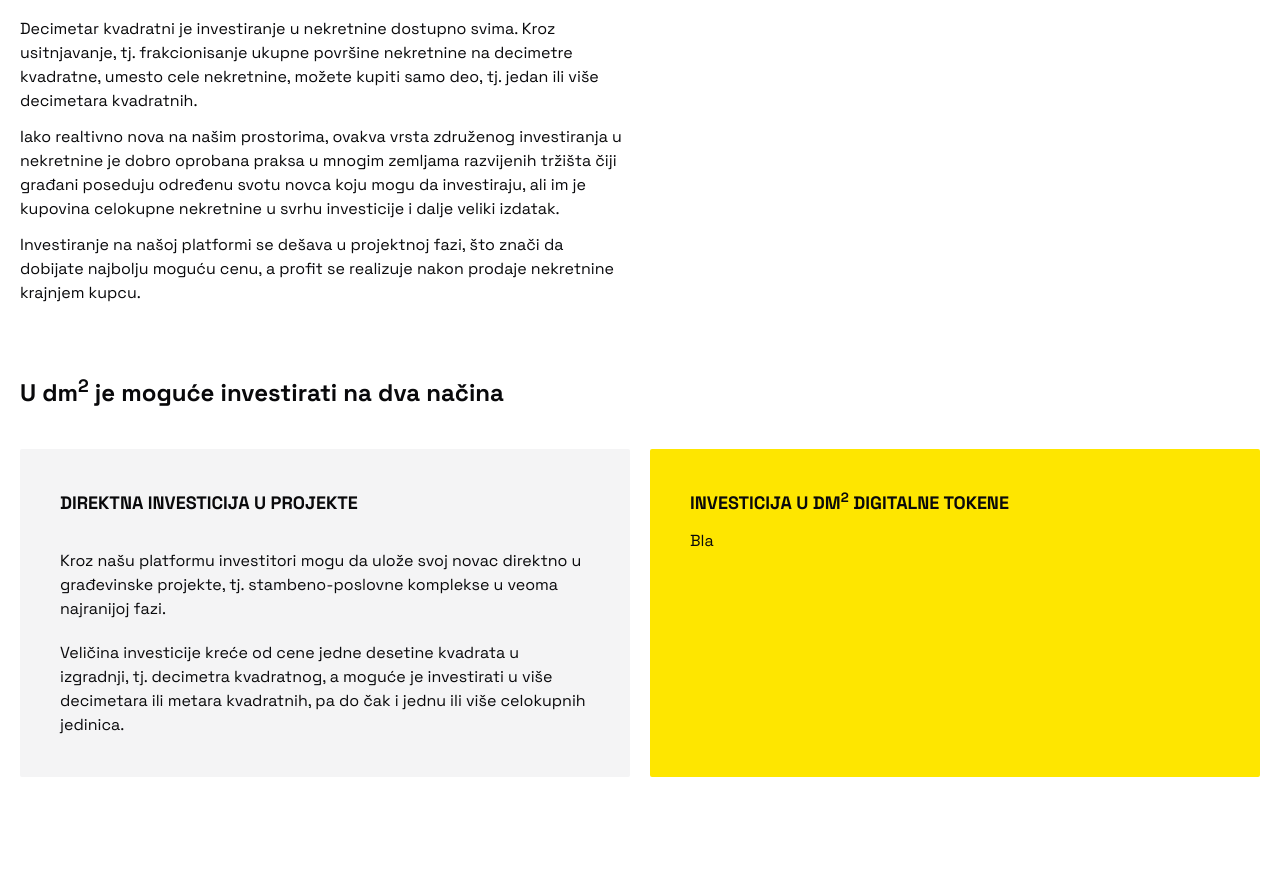
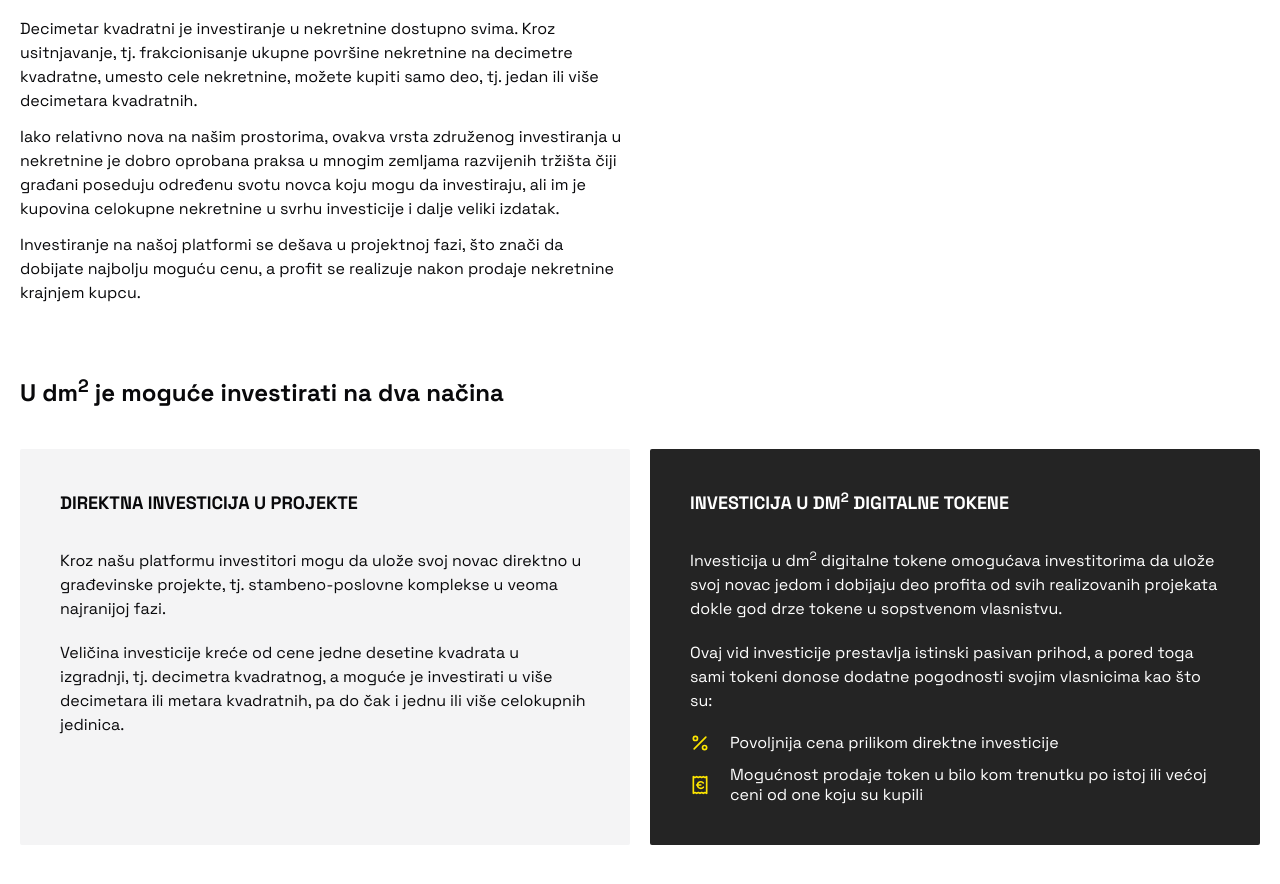
Before and after one commit to develo-pera/dm2, a Next.js app: page / in a window 1280 px wide. Shown: the part 1100-1984 px from the top of the page. Before the commit the page ends 1957 px from the top, so only its background shows below. Built offline with nearby package versions, Linux system fonts and the light colour scheme.

Commit message:
Make changes to about section

```diff
--- a/src/app/components/landing/about.tsx
+++ b/src/app/components/landing/about.tsx
@@ -1,3 +1,5 @@
+import { LucideBadgeEuro, LucideDollarSign, LucidePercent, LucideReceiptEuro } from "lucide-react";
+
 const About = () => {
   return (
     <div id="sta-je-dm2" className="max-w-7xl mx-auto p-5 py-20">
@@ -10,7 +12,7 @@ const About = () => {
             na decimetre kvadratne, umesto cele nekretnine, možete kupiti samo
             deo, tj. jedan ili više decimetara kvadratnih.
           </p>
-          <p className="mb-3">Iako realtivno nova na našim prostorima,
+          <p className="mb-3">Iako relativno nova na našim prostorima,
             ovakva vrsta združenog investiranja u nekretnine je dobro oprobana
             praksa u mnogim zemljama razvijenih tržišta čiji građani poseduju
             određenu svotu novca koju mogu da investiraju, ali im je kupovina
@@ -34,11 +36,19 @@ const About = () => {
           <p>Veličina investicije kreće od cene jedne desetine kvadrata u izgradnji, tj. decimetra kvadratnog, a moguće je investirati u više decimetara ili metara kvadratnih, pa do čak i jednu ili više celokupnih jedinica.
           </p>
         </div>
-        <div className="bg-[#FEE600] p-5 md:p-10 rounded-xs">
+        <div className="bg-[#242424] text-white p-5 md:p-10 rounded-xs flex flex-col gap-5">
           <p className="font-bold text-lg uppercase mb-3">Investicija u dm<sup>2</sup> digitalne tokene</p>
           <p>
-            Bla
+            Investicija u dm<sup>2</sup> digitalne tokene omogućava investitorima da ulože svoj novac jedom i dobijaju deo profita od svih realizovanih projekata dokle god drze tokene u sopstvenom vlasnistvu.
           </p>
+          <p>Ovaj vid investicije prestavlja istinski pasivan prihod, a pored toga sami tokeni donose dodatne pogodnosti svojim vlasnicima kao što su:</p>
+          <div className="grid grid-cols-[20px_1fr] items-center gap-y-3 gap-x-5">
+            <LucidePercent className="!w-5 !h-5 stroke-[#FEE600]" />
+            <p className="leading-tight">Povoljnija cena prilikom direktne investicije</p>
+
+            <LucideReceiptEuro className="!w-5 !h-5 stroke-[#FEE600]" />
+            <p className="leading-tight">Mogućnost prodaje token u bilo kom trenutku po istoj ili većoj ceni od one koju su kupili</p>
+          </div>
         </div>
       </div>
     </div>
--- a/src/app/components/landing/hero.tsx
+++ b/src/app/components/landing/hero.tsx
@@ -6,7 +6,7 @@ const Hero = () => {
           <p className="text-3xl font-black leading-[1.1] max-w-5xl text-white">Već od 150€</p>
         </div>
         <p className="text-7xl font-black leading-[1.1] max-w-5xl text-white">
-          Investirajte u nekretnine i uživajte u pasivnom
+          Uložite u nekretnine i uživajte u pasivnom
           prihodu od 30% godišnje
         </p>
         <div className="flex gap-5">
```
